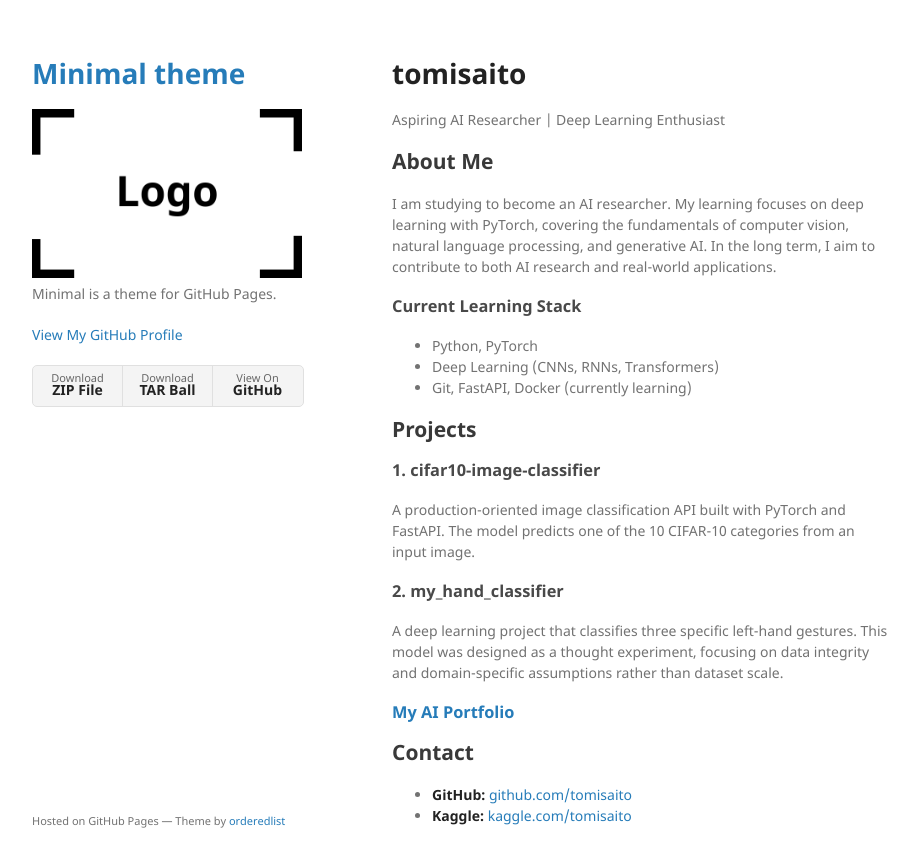
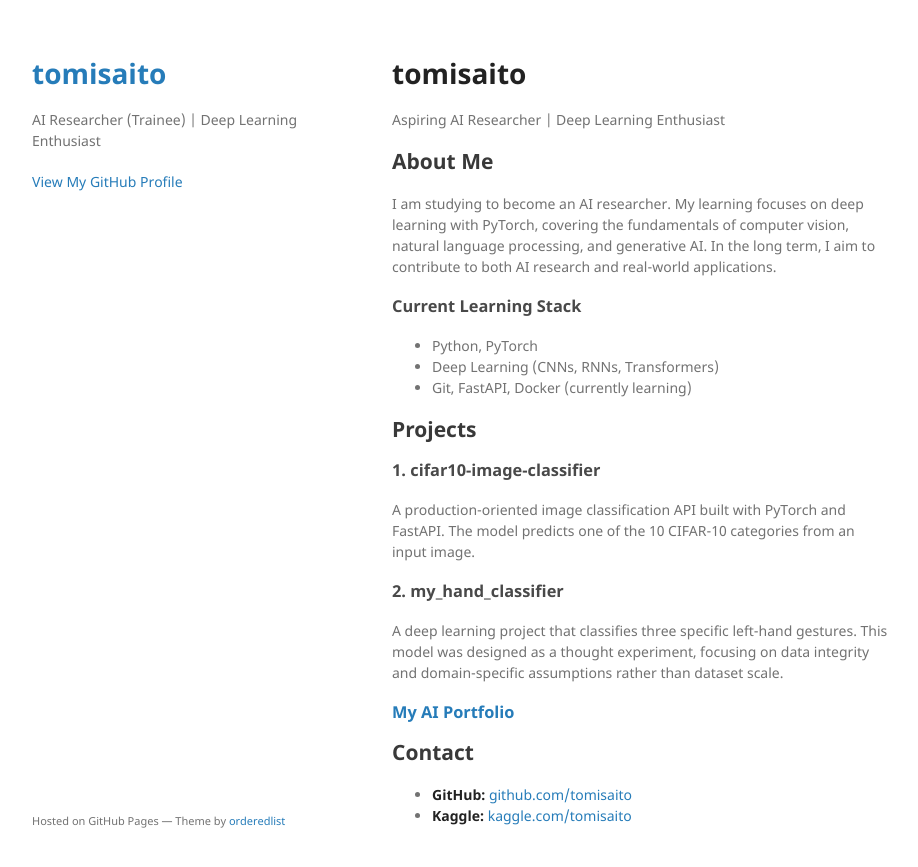
Before and after one commit to tomisaito/tomisaito.github.io, a Jekyll site: the page built from index.md, in a window 1280 px wide. Shown: the top 867 px of the page, without its empty margins (178-1096 px from the left). Built offline with Jekyll 4.4.1, drawn with Linux system fonts in a browser that asks for light colours; our own code applies the rules of GitHub Pages for plain Markdown files.

Commit message:
Update site configuration

```diff
--- a/_config.yml
+++ b/_config.yml
@@ -1,6 +1,4 @@
-title: Minimal theme
-logo: /assets/img/logo.png
-description: Minimal is a theme for GitHub Pages.
-show_downloads: true
-google_analytics:
-theme: jekyll-theme-minimal
+title: tomisaito  # ページ上部の大きなタイトルになります
+logo: # 空欄にするか行ごと消すと、デフォルトのロゴ画像が消えます
+description: AI Researcher (Trainee) | Deep Learning Enthusiast # タイトルの下の説明文
+show_downloads: false # これをfalseにすると、不要なダウンロードボタンが消える場合があります
```
